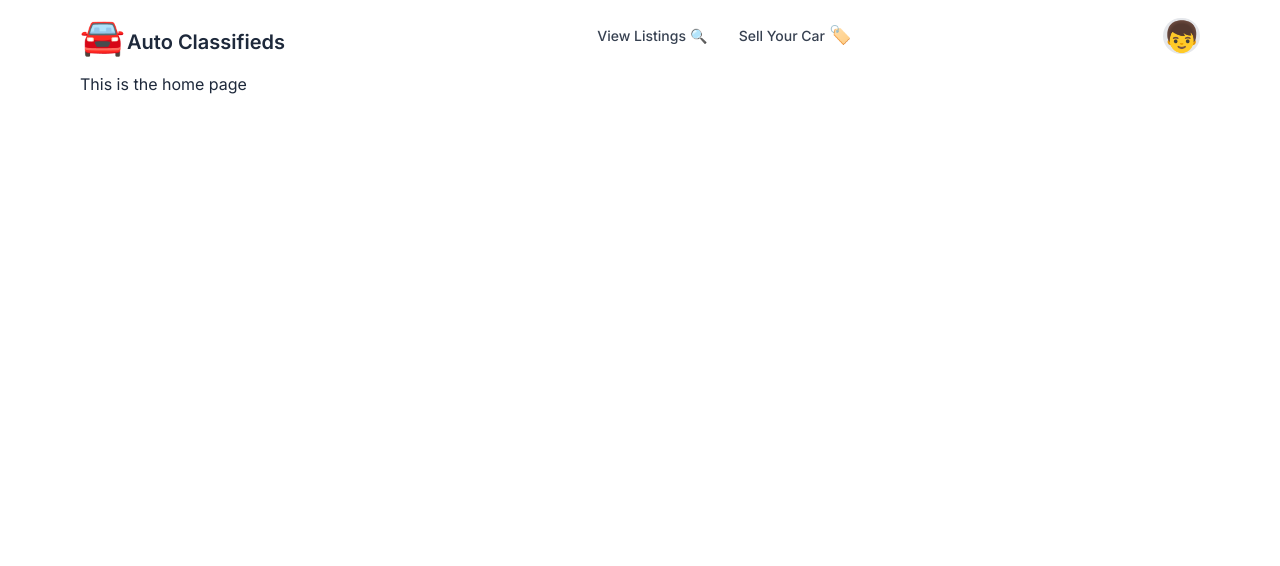
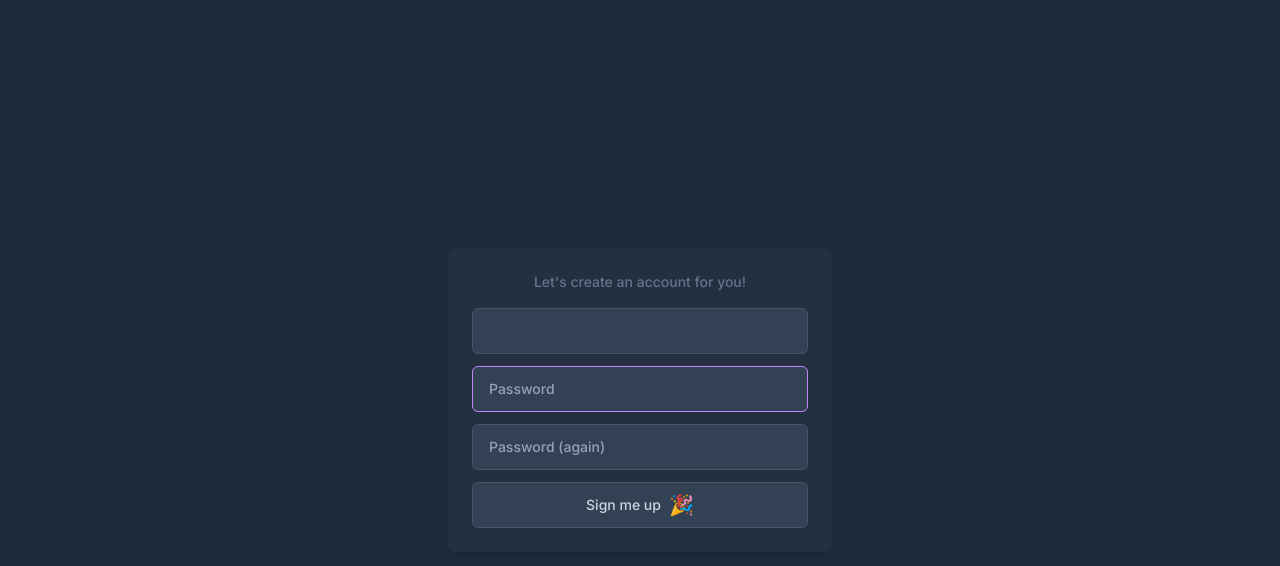
Before and after one commit to durkes/classifieds-mvp, a React (Vite) app: page /user/create in a window 1280 px wide. Shown: the top 566 px of the page. Built offline with nearby package versions, Linux system fonts and the light colour scheme.

Commit message:
Progress on login flow

```diff
--- /dev/null
+++ b/src/assets/browser-cookies.js
@@ -0,0 +1,24 @@
+// https://www.w3schools.com/js/js_cookies.asp
+// must add encode/decodeURIComponent
+
+export function setCookie(cname, cvalue, exdays) {
+    const d = new Date();
+    d.setTime(d.getTime() + (exdays * 24 * 60 * 60 * 1000));
+    let expires = 'expires=' + d.toUTCString();
+    document.cookie = cname + '=' + encodeURIComponent(cvalue) + ';' + expires + ';path=/';
+}
+
+export function getCookie(cname) {
+    let name = cname + '=';
+    let ca = document.cookie.split(';');
+    for (let i = 0; i < ca.length; i++) {
+        let c = ca[i];
+        while (c.charAt(0) === ' ') {
+            c = c.substring(1);
+        }
+        if (c.indexOf(name) === 0) {
+            return decodeURIComponent(c.substring(name.length, c.length));
+        }
+    }
+    return '';
+}
--- /dev/null
+++ b/src/assets/fetch-helper.js
@@ -0,0 +1,6 @@
+import axios from 'axios';
+
+export default async function fetchHelper(method, url, payload) {
+    const result = await axios[method](url, payload);
+    return result.data;
+}
--- a/src/components/BaseLayout.jsx
+++ b/src/components/BaseLayout.jsx
@@ -1,7 +1,7 @@
 import { Route, Routes } from 'react-router-dom';
 import Navbar from './Navbar';
 import Home from './Home';
-import { MyAccount, Login, OAuthCallback, Logout } from './User';
+import { MyAccount, UserCreate, Login, LoginEmail, OAuthCallback, Logout } from './User';
 import { Listings, MyListings, MyFavorites, NewPost } from './Listings';
 
 export default function BaseLayout() {
@@ -15,7 +15,9 @@ export default function BaseLayout() {
                     <Route path="/listings/mine" element={<MyListings />} />
                     <Route path="/listings/saved" element={<MyFavorites />} />
                     <Route path="/user/account" element={<MyAccount />} />
+                    <Route path="/user/create" element={<UserCreate />} />
                     <Route path="/user/login" element={<Login />} />
+                    <Route path="/user/login/email" element={<LoginEmail />} />
                     <Route path="/user/login/callback" element={<OAuthCallback />} />
                     <Route path="/user/logout" element={<Logout />} />
                     <Route path="*" element={<Home />} />
--- a/src/components/User/Login.jsx
+++ b/src/components/User/Login.jsx
@@ -1,6 +1,8 @@
 import { useState } from 'react';
+import { Navigate } from 'react-router-dom';
 import { useMutation } from 'react-query';
-import axios from 'axios';
+import fetchHelper from '../../assets/fetch-helper';
+import { getCookie } from '../../assets/browser-cookies';
 import LoadingOverlay from '../LoadingOverlay';
 
 // https://tailwindcomponents.com/component/custom-nextauth-login-page
@@ -12,9 +14,10 @@ export default function Login() {
     const twitterUrl = '/v1/login/oauth/twitter?redirect_uri=' + redirectUrl;
     const googleUrl = '/v1/login/oauth/google?redirect_uri=' + redirectUrl;
 
-    const [userEmail, setUserEmail] = useState('');
+    const _userEmail = getCookie('userEmail');
+    const [userEmail, setUserEmail] = useState(_userEmail);
     const checkUser = useMutation(() => {
-        return axios.post('/v1/login/email', { username: userEmail });
+        return fetchHelper('post', '/v1/login/email', { username: userEmail });
     });
 
     function handleSubmit(e) {
@@ -23,8 +26,13 @@ export default function Login() {
     }
 
     if (checkUser.isSuccess) {
+        if (checkUser.data.found) {
+            return <Navigate to="/user/login/email" />;
+        }
+        return <Navigate to="/user/create" />;
     }
     if (checkUser.isError) {
+        alert('Something went wrong. Please try again later.');
     }
 
     return (<>
@@ -71,24 +79,3 @@ export default function Login() {
         </div >
     </>);
 }
-
-function NewUser() {
-    return (
-        <div className="z-40 fixed top-0 left-0 overflow-auto grid h-screen w-screen place-items-center bg-slate-800 px-4 text-sm font-medium">
-            <div className="w-full max-w-sm rounded-lg bg-slate-700/30 shadow">
-                <form className="p-4 md:p-5 lg:p-6">
-                    <div className="mb-4 text-center text-slate-500">Let's create an account for you! <span className="text-xl leading-none">🖐️</span></div>
-
-                    <div className="grid gap-y-3">
-                        <input type="email" required value="email@example.com" className="focus:border-purple-400 rounded-md border border-slate-600 bg-slate-700 py-3 px-4 text-slate-200 outline-none transition placeholder:text-slate-400" />
-                        <input type="password" required placeholder="Password" className="focus:border-purple-400 rounded-md border border-slate-600 bg-slate-700 py-3 px-4 text-slate-200 outline-none transition placeholder:text-slate-400" />
-                        <input type="password" required placeholder="Password (again)" className="focus:border-purple-400 rounded-md border border-slate-600 bg-slate-700 py-3 px-4 text-slate-200 outline-none transition placeholder:text-slate-400" />
-                        <button className="flex items-center justify-center gap-x-2 rounded-md border border-slate-600 bg-slate-700 py-3 px-4 text-slate-300 transition hover:text-purple-400">
-                            Create Account
-                        </button>
-                    </div>
-                </form>
-            </div>
-        </div>
-    );
-}
--- /dev/null
+++ b/src/components/User/LoginEmail.jsx
@@ -0,0 +1,58 @@
+import { useState } from 'react';
+import { useMutation } from 'react-query';
+import fetchHelper from '../../assets/fetch-helper';
+import { getCookie } from '../../assets/browser-cookies';
+import LoadingOverlay from '../LoadingOverlay';
+
+// https://tailwindcomponents.com/component/custom-nextauth-login-page
+// https://icons.getbootstrap.com/icons/twitter/
+
+export default function LoginEmail() {
+    const _userEmail = getCookie('userEmail');
+    const [userEmail, setUserEmail] = useState(_userEmail);
+    const [password, setPassword] = useState('');
+    const checkLogin = useMutation(() => {
+        return fetchHelper('post', '/v1/login/email', { username: userEmail, password: password });
+    });
+
+    function handleSubmit(e) {
+        e.preventDefault();
+        checkLogin.mutate();
+    }
+
+    if (checkLogin.isSuccess) {
+        alert(JSON.stringify(checkLogin));
+    }
+    if (checkLogin.isError) {
+        alert('Something went wrong. Please try again later.');
+    }
+
+    return (<>
+        {checkLogin.isLoading && <LoadingOverlay />}
+
+        <div className="z-40 fixed top-0 left-0 overflow-auto grid h-screen w-screen place-items-center bg-slate-800 px-4 text-sm font-medium">
+            <div className="w-full max-w-sm rounded-lg bg-slate-700/30 shadow">
+                <form onSubmit={handleSubmit} className="p-4 md:p-5 lg:p-6">
+                    <div className="mb-4 text-center text-slate-500">Let's make sure it's you <span className="text-xl leading-none">🔒</span></div>
+
+                    <div className="grid gap-y-3">
+                        <input
+                            type="email" disabled className="focus:border-purple-400 rounded-md border border-slate-600 bg-slate-700 py-3 px-4 text-slate-200 outline-none transition placeholder:text-slate-400 disabled:text-slate-400"
+                            value={userEmail}
+                        />
+                        <input
+                            type="password" required autoFocus placeholder="Password" className="focus:border-purple-400 rounded-md border border-slate-600 bg-slate-700 py-3 px-4 text-slate-200 outline-none transition placeholder:text-slate-400"
+                            value={password} onChange={e => setPassword(e.target.value)}
+                        />
+                        <button type="submit" className="flex items-center justify-center gap-x-2 rounded-md border border-slate-600 bg-slate-700 py-3 px-4 text-slate-300 transition hover:text-purple-400">
+                            <svg style={{ color: 'rgb(203, 213, 225)' }} xmlns="http://www.w3.org/2000/svg" width="18" height="18" fill="currentColor" className="bi bi-envelope" viewBox="0 0 16 16">
+                                <path fill="#cbd5e1" d="M0 4a2 2 0 0 1 2-2h12a2 2 0 0 1 2 2v8a2 2 0 0 1-2 2H2a2 2 0 0 1-2-2V4Zm2-1a1 1 0 0 0-1 1v.217l7 4.2 7-4.2V4a1 1 0 0 0-1-1H2Zm13 2.383-4.708 2.825L15 11.105V5.383Zm-.034 6.876-5.64-3.471L8 9.583l-1.326-.795-5.64 3.47A1 1 0 0 0 2 13h12a1 1 0 0 0 .966-.741ZM1 11.105l4.708-2.897L1 5.383v5.722Z" />
+                            </svg>
+                            Sign in with Email
+                        </button>
+                    </div>
+                </form>
+            </div>
+        </div>
+    </>);
+}
--- a/src/components/User/OAuthCallback.jsx
+++ b/src/components/User/OAuthCallback.jsx
@@ -1,7 +1,7 @@
 import { useEffect } from 'react';
 import { Navigate } from 'react-router-dom';
 import { useQuery, useQueryClient } from 'react-query';
-import axios from 'axios';
+import fetchHelper from '../../assets/fetch-helper';
 import LoadingOverlay from '../LoadingOverlay';
 
 export default function OAuthCallback() {
@@ -11,11 +11,11 @@ export default function OAuthCallback() {
     const queryKey = 'OAuthGate';
 
     const { isSuccess, isError, /*data, error,*/ refetch } = useQuery(queryKey, () =>
-        confirmOAuth({ state: reqQuery.state, code: reqQuery.code }), { enabled: false });
+        fetchHelper('post', '/v1/login/oauth', { state: reqQuery.state, code: reqQuery.code }),
+        { enabled: false }); // disable automatic re/fetch (to prevent infinite loop w/ removeQueries)
 
     useEffect(() => {
-        // useQuery {enabled: false} (above) disables automatic re/fetch (to prevent infinite loop w/ removeQueries)
-        refetch(); // call refetch only once by passing dependencies[] to useEffect (below) that will not change
+        refetch(); // fire only once by passing dependencies[] to useEffect (below) that do not change
 
         return function onUnmount() {
             queryClient.removeQueries(queryKey, { exact: true }); // remove the query cache on unmount
@@ -31,9 +31,3 @@ export default function OAuthCallback() {
 
     return <LoadingOverlay />;
 }
-
-async function confirmOAuth(payload) {
-    const url = '/v1/login/oauth';
-    const result = await axios.post(url, payload);
-    return result.data;
-}
--- /dev/null
+++ b/src/components/User/UserCreate.jsx
@@ -0,0 +1,65 @@
+import { useState } from 'react';
+import { useMutation } from 'react-query';
+import fetchHelper from '../../assets/fetch-helper';
+import { getCookie } from '../../assets/browser-cookies';
+import LoadingOverlay from '../LoadingOverlay';
+
+// https://tailwindcomponents.com/component/custom-nextauth-login-page
+// https://icons.getbootstrap.com/icons/twitter/
+
+export default function LoginEmail() {
+    const _userEmail = getCookie('userEmail');
+    const [userEmail, setUserEmail] = useState(_userEmail);
+    const [password, setPassword] = useState('');
+    const [password2, setPassword2] = useState('');
+    const createUser = useMutation(() => {
+        return fetchHelper('post', '/v1/user/create', { username: userEmail, password: password });
+    });
+
+    function handleSubmit(e) {
+        e.preventDefault();
+
+        if (password !== password2) {
+            return alert('The passwords do not match.');
+        }
+
+        createUser.mutate();
+    }
+
+    if (createUser.isSuccess) {
+        alert(JSON.stringify(createUser));
+    }
+    if (createUser.isError) {
+        alert('Something went wrong. Please try again later.');
+    }
+
+    return (<>
+        {createUser.isLoading && <LoadingOverlay />}
+
+        <div className="z-40 fixed top-0 left-0 overflow-auto grid h-screen w-screen place-items-center bg-slate-800 px-4 text-sm font-medium">
+            <div className="w-full max-w-sm rounded-lg bg-slate-700/30 shadow">
+                <form onSubmit={handleSubmit} className="p-4 md:p-5 lg:p-6">
+                    <div className="mb-4 text-center text-slate-500">Let's create an account for you!</div>
+
+                    <div className="grid gap-y-3">
+                        <input
+                            type="email" disabled className="focus:border-purple-400 rounded-md border border-slate-600 bg-slate-700 py-3 px-4 text-slate-200 outline-none transition placeholder:text-slate-400 disabled:text-slate-400"
+                            value={userEmail}
+                        />
+                        <input
+                            type="password" required autoFocus minLength="8" placeholder="Password" className="focus:border-purple-400 rounded-md border border-slate-600 bg-slate-700 py-3 px-4 text-slate-200 outline-none transition placeholder:text-slate-400"
+                            value={password} onChange={e => setPassword(e.target.value)}
+                        />
+                        <input
+                            type="password" required placeholder="Password (again)" className="focus:border-purple-400 rounded-md border border-slate-600 bg-slate-700 py-3 px-4 text-slate-200 outline-none transition placeholder:text-slate-400"
+                            value={password2} onChange={e => setPassword2(e.target.value)}
+                        />
+                        <button type="submit" className="flex items-center justify-center gap-x-2 rounded-md border border-slate-600 bg-slate-700 py-3 px-4 text-slate-300 transition hover:text-purple-400">
+                            Sign me up <span className="text-xl leading-none">🎉</span>
+                        </button>
+                    </div>
+                </form>
+            </div>
+        </div>
+    </>);
+}
--- a/src/components/User/index.jsx
+++ b/src/components/User/index.jsx
@@ -1,6 +1,8 @@
 import MyAccount from './MyAccount';
+import UserCreate from './UserCreate';
 import Login from './Login';
+import LoginEmail from './LoginEmail';
 import OAuthCallback from './OAuthCallback';
 import Logout from './Logout';
 
-export { MyAccount, Login, OAuthCallback, Logout };
+export { MyAccount, UserCreate, Login, LoginEmail, OAuthCallback, Logout };
```
Also changed, not shown: 1 other file (tests, documents, lock files or other folders).
